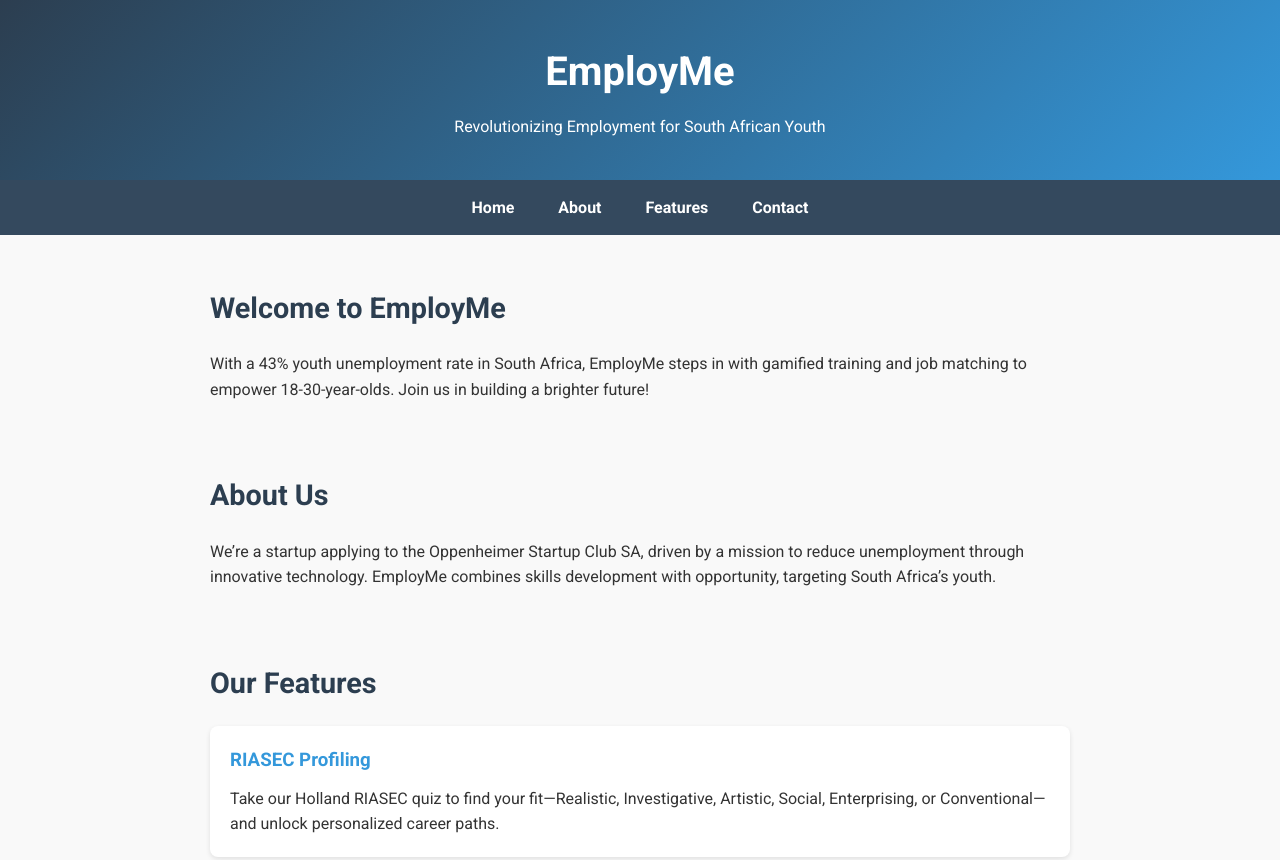
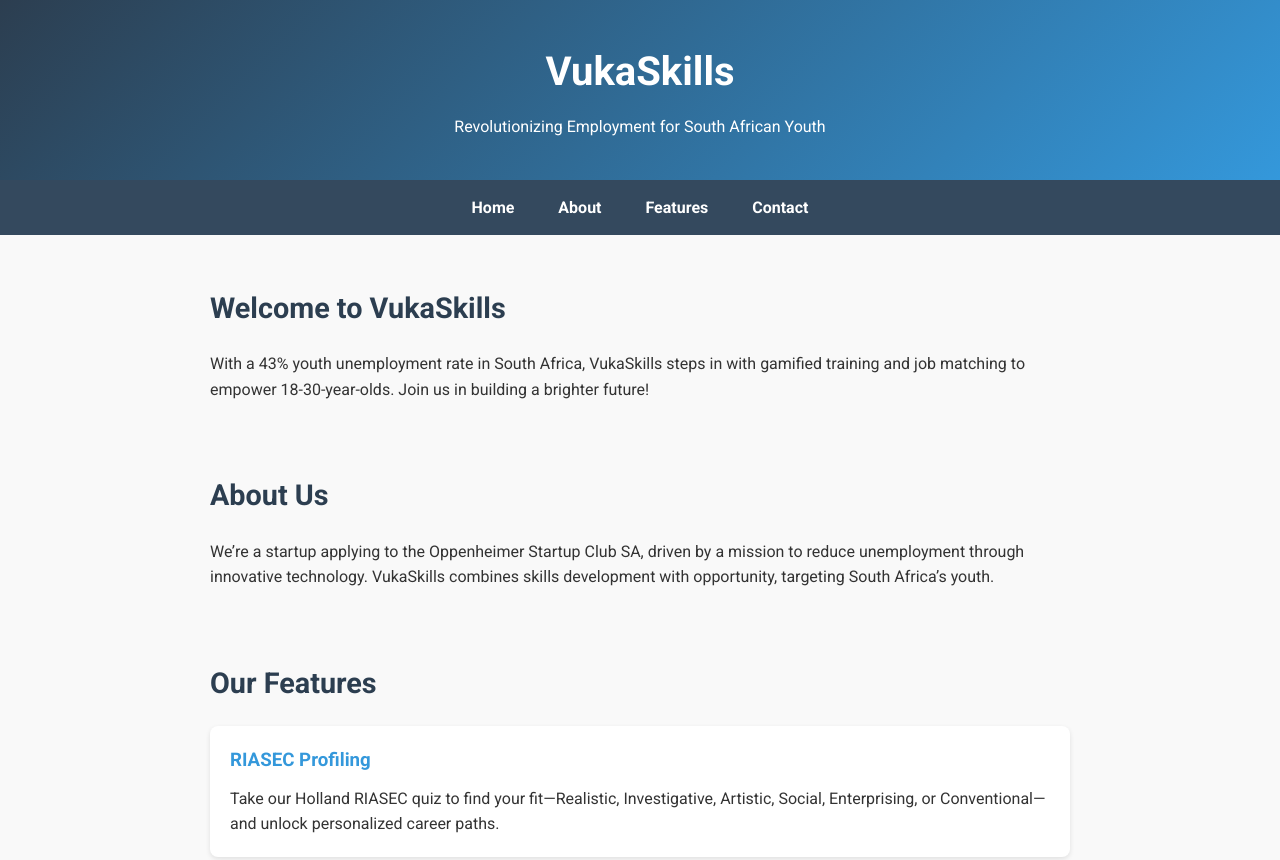
Before and after one commit to TyranStruys/EmployMe-website, a plain HTML site: page index.html in a window 1280 px wide. Shown: the top 860 px of the page. Drawn offline with Linux system fonts and the light colour scheme.

Commit message:
Add files via upload

```diff
--- a/index.html
+++ b/index.html
@@ -3,7 +3,7 @@
 <head>
     <meta charset="UTF-8">
     <meta name="viewport" content="width=device-width, initial-scale=1.0">
-    <title>EmployMe - Empowering South African Youth</title>
+    <title>VukaSkils - Empowering South African Youth</title>
     <link href="https://fonts.googleapis.com/css2?family=Roboto:wght@400;700&display=swap" rel="stylesheet">
     <style>
         * {
@@ -116,7 +116,7 @@
 </head>
 <body>
     <header>
-        <h1>EmployMe</h1>
+        <h1>VukaSkills</h1>
         <p>Revolutionizing Employment for South African Youth</p>
     </header>
     <nav>
@@ -127,13 +127,13 @@
     </nav>
 
     <section id="home">
-        <h2>Welcome to EmployMe</h2>
-        <p>With a 43% youth unemployment rate in South Africa, EmployMe steps in with gamified training and job matching to empower 18-30-year-olds. Join us in building a brighter future!</p>
+        <h2>Welcome to VukaSkills</h2>
+        <p>With a 43% youth unemployment rate in South Africa, VukaSkills steps in with gamified training and job matching to empower 18-30-year-olds. Join us in building a brighter future!</p>
     </section>
 
     <section id="about">
         <h2>About Us</h2>
-        <p>We’re a startup applying to the Oppenheimer Startup Club SA, driven by a mission to reduce unemployment through innovative technology. EmployMe combines skills development with opportunity, targeting South Africa’s youth.</p>
+        <p>We’re a startup applying to the Oppenheimer Startup Club SA, driven by a mission to reduce unemployment through innovative technology. VukaSkills combines skills development with opportunity, targeting South Africa’s youth.</p>
     </section>
 
     <section id="features">
@@ -165,7 +165,7 @@
     </section>
 
     <footer>
-        <p>© 2025 EmployMe. All rights reserved.</p>
+        <p>© 2025 VukaSkills. All rights reserved.</p>
     </footer>
 </body>
 </html>
```
